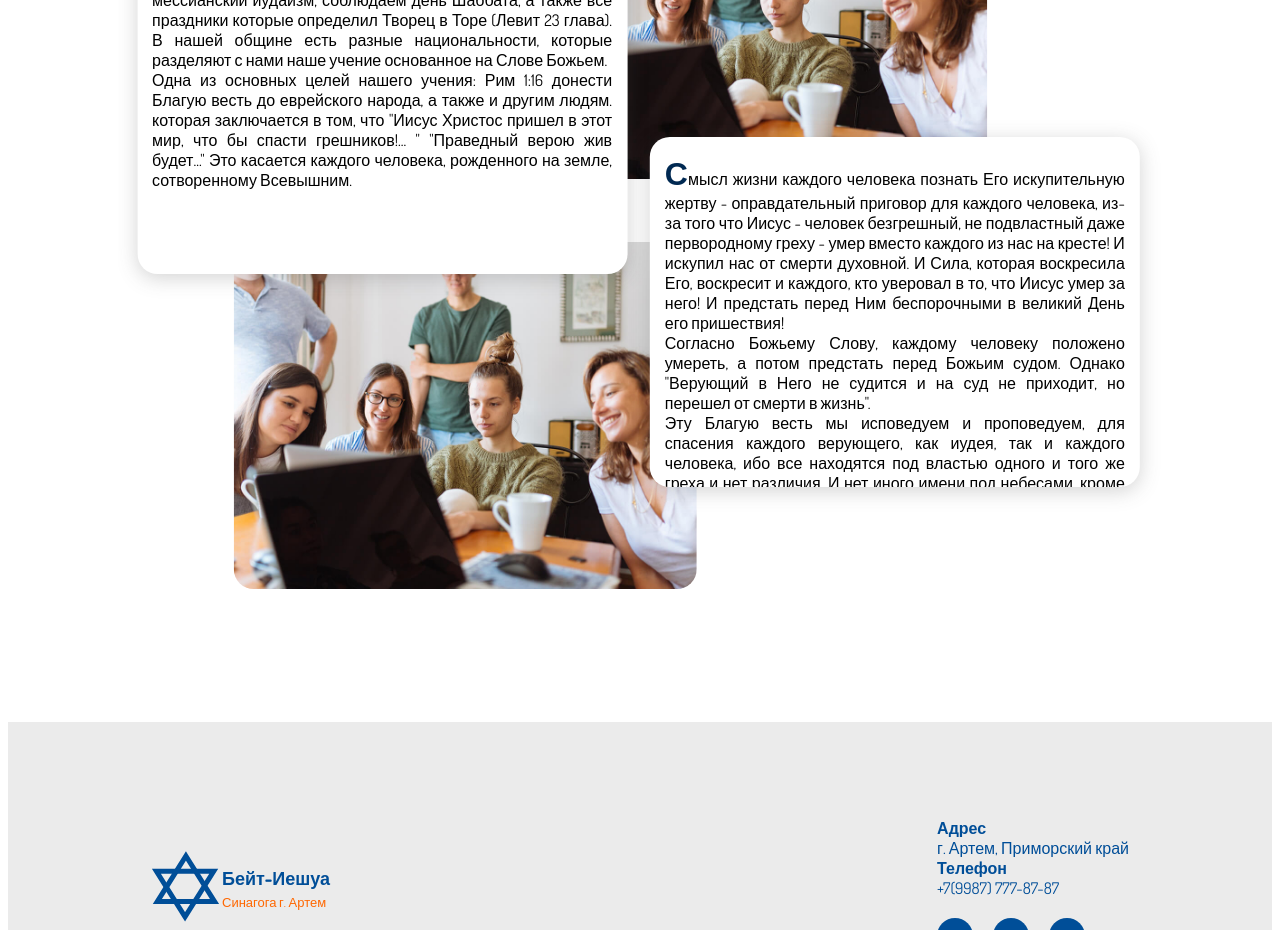
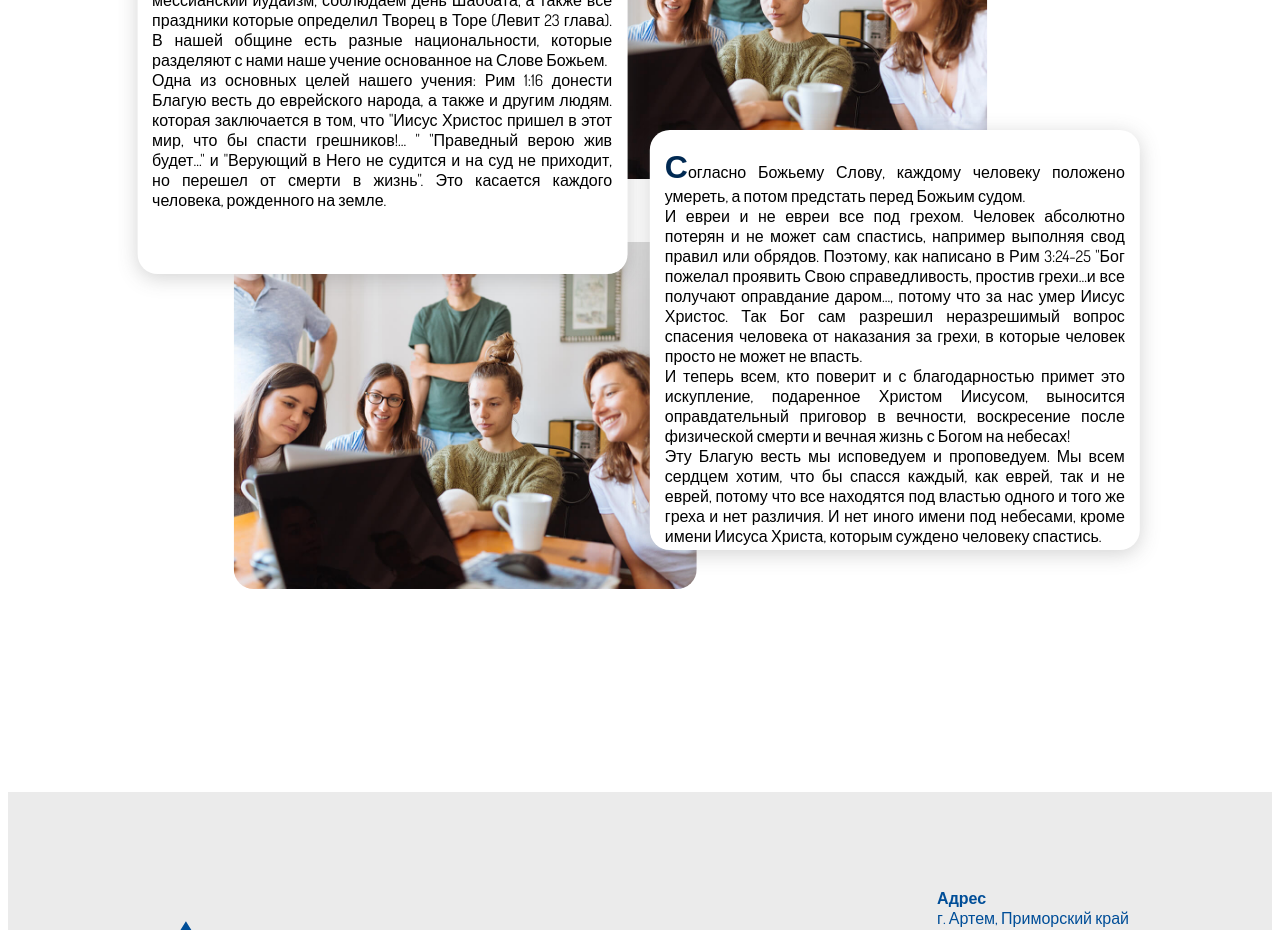
Before and after one commit to dmrado/churchnext14, a Next.js app: page / in a window 1280 px wide. Shown: the part 2080-3010 px from the top of the page. Built offline with nearby package versions, Linux system fonts and the light colour scheme.

Commit message:
AboutPage Благая весть

```diff
--- a/components/AboutPage.js
+++ b/components/AboutPage.js
@@ -49,7 +49,10 @@ const AboutPage = () => {
                             <h3>О нас</h3>
                             <p className="text">
                                 Шалом вам дорогие друзья братья и сëстры!
-                                Рад приветствовать вас на сайте нашей мессианской общины "Бейт Йешуа". Меня зовут Николай Феоктистов и я пастор этой общины со дня её основания. Я женат имею жену помощницу она играет и поёт в нашей общине. У нас трое взрослых детей, шесть внуков, две внучки, и один правнук.
+                                Рад приветствовать вас на сайте нашей мессианской общины "Бейт Йешуа". Меня зовут
+                                Николай Феоктистов и я пастор этой общины со дня её основания. Я женат имею жену
+                                помощницу она играет и поёт в нашей общине. У нас трое взрослых детей, шесть внуков, две
+                                внучки, и один правнук.
                             </p>
                         </div>
 
@@ -71,8 +74,10 @@ const AboutPage = () => {
 
                         <div className="about__list-item">
                             <p className="text">
-                                Община была образована в 2011 году Приморский край г. Артём, мы входим в международную конгрегацию "Чозен пипл министриз" или "Служение избранному народу".
-                                В нашей общине много прихожан. Мы регулярно собираемся там-то и во столько-то. Отмечаем праздники и проводи время вместе, изучая Слово Божье в простоте сердца.
+                                Община была образована в 2011 году Приморский край г. Артём, мы входим в международную
+                                конгрегацию "Чозен пипл министриз" или "Служение избранному народу".
+                                В нашей общине много прихожан. Мы регулярно собираемся там-то и во столько-то. Отмечаем
+                                праздники и проводи время вместе, изучая Слово Божье в простоте сердца.
                             </p>
                         </div>
 
@@ -90,11 +95,16 @@ const AboutPage = () => {
                     <div className="mission__list" id="mission">
                         <div className="mission__list-item_1">
                             <p className="text">
-                                Мы евреи, уверовавшие в Иисуса Христа исповедуем мессианский иудаизм, соблюдаем день Шаббата, а также все праздники которые определил Творец в Торе (Левит 23 глава).
-                                В нашей общине есть разные национальности, которые разделяют с нами наше учение основанное на Слове Божьем.
+                                Мы евреи, уверовавшие в Иисуса Христа исповедуем мессианский иудаизм, соблюдаем день
+                                Шаббата, а также все праздники которые определил Творец в Торе (Левит 23 глава).
+                                В нашей общине есть разные национальности, которые разделяют с нами наше учение
+                                основанное на Слове Божьем.
                                 <br/>
-                                Одна из основных целей нашего учения: Рим 1:16 донести Благую весть до еврейского народа, а также и другим людям. которая заключается в том, что "Иисус Христос пришел в этот мир, что бы спасти грешников!... " "Праведный верою жив будет..."
-                                Это касается каждого человека, рожденного на земле, сотворенному Всевышним.
+                                Одна из основных целей нашего учения: Рим 1:16 донести Благую весть до еврейского
+                                народа, а также и другим людям. которая заключается в том, что "Иисус Христос пришел в
+                                этот мир, что бы спасти грешников!... " "Праведный верою жив будет..." и "Верующий в Него не судится и на суд не приходит, но перешел от
+                                смерти в жизнь".
+                                Это касается каждого человека, рожденного на земле.
                             </p>
                         </div>
 
@@ -108,11 +118,24 @@ const AboutPage = () => {
 
                         <div className="mission__list-item_4">
                             <p className="text">
-                                Смысл жизни каждого человека познать Его искупительную жертву - оправдательный приговор для каждого человека, из-за того что Иисус - человек безгрешный, не подвластный даже первородному греху - умер вместо каждого из нас на кресте! И искупил нас от смерти духовной. И Сила, которая воскресила Его, воскресит и каждого, кто уверовал в то, что Иисус умер за него! И предстать перед Ним беспорочными в великий День его пришествия!
+                                Согласно Божьему Слову, каждому человеку положено умереть, а потом предстать перед
+                                Божьим судом.
                                 <br/>
-                                Согласно Божьему Слову, каждому человеку положено умереть, а потом предстать перед Божьим судом. Однако "Верующий в Него не судится и на суд не приходит, но перешел от смерти в жизнь".
+                                И евреи и не евреи все под грехом. Человек абсолютно потерян и не может сам спастись,
+                                например выполняя свод правил или обрядов. Поэтому, как написано в Рим 3:24-25 "Бог
+                                пожелал проявить Свою справедливость, простив грехи...и все получают оправдание
+                                даром..., потому что за нас умер Иисус Христос. Так Бог сам разрешил неразрешимый вопрос
+                                спасения человека от наказания за грехи, в которые человек просто не может не впасть.
                                 <br/>
-                                Эту Благую весть мы исповедуем и проповедуем, для спасения каждого верующего, как иудея, так и каждого человека, ибо все находятся под властью одного и того же греха и нет различия. И нет иного имени под небесами, кроме имени Иисуса Христа, которым суждено человеку спастись.
+                                И теперь всем, кто поверит и с благодарностью примет это искупление, подаренное Христом
+                                Иисусом, выносится оправдательный приговор в вечности, воскресение после физической
+                                смерти и вечная жизнь с Богом на небесах!
+                                <br/>
+
+                                Эту Благую весть мы исповедуем и проповедуем. Мы всем сердцем хотим, что бы спасся
+                                каждый, как еврей, так и не еврей, потому что все находятся под властью одного и того же
+                                греха и нет различия. И нет иного имени под небесами, кроме имени Иисуса Христа, которым
+                                суждено человеку спастись.
                             </p>
                         </div>
                     </div>
--- a/public/css/bem.css
+++ b/public/css/bem.css
@@ -505,7 +505,7 @@ body {
 
 .mission__list-item_4 {
     width: 490px;
-    height: 350px;
+    height: 420px;
     flex-shrink: 0;
     border-radius: 20px;
     background: #FFF;
```
Lines whose indentation alone changed are shown as unchanged.
